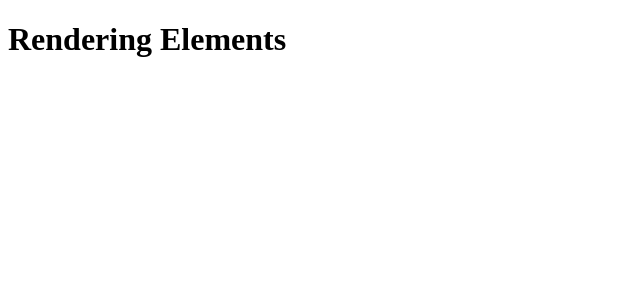
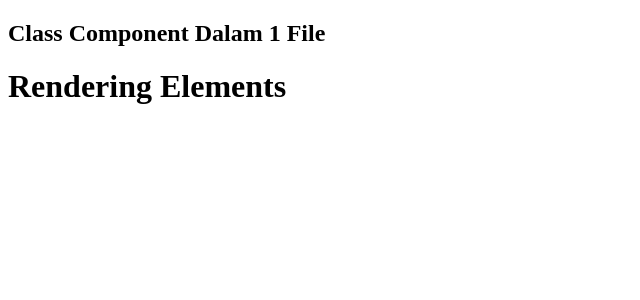
Before and after one commit to developapp93/hello-react, a React (Create React App) app: page / in a window 1280 px wide. Shown: the top 300 px of the page, without its empty margins (0-640 px from the left). Built offline with nearby package versions, Linux system fonts and the light colour scheme.

Commit message:
class component dalam 1 file

```diff
--- a/src/App.js
+++ b/src/App.js
@@ -1,9 +1,18 @@
 import React, { Component } from "react";
+
+class Header extends Component {
+    render() {
+        return (
+            <h2>Class Component Dalam 1 File</h2>
+        );
+    }
+}
 
 class App extends Component {
     render() {
         return (
             <div>
+                <Header />
                 <h1>Rendering Elements</h1>
             </div>
         );
```
